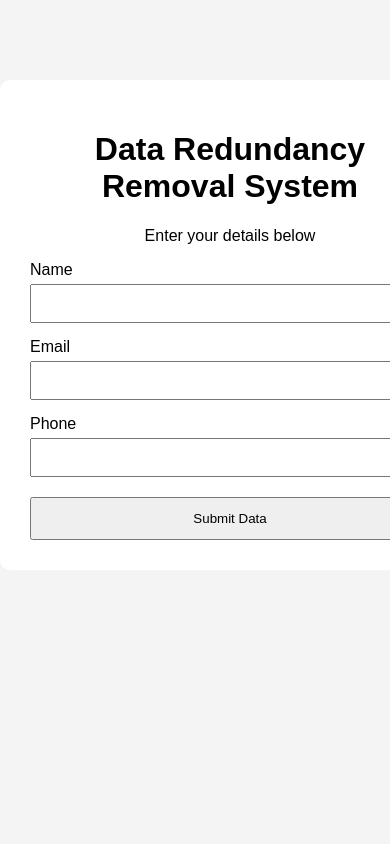
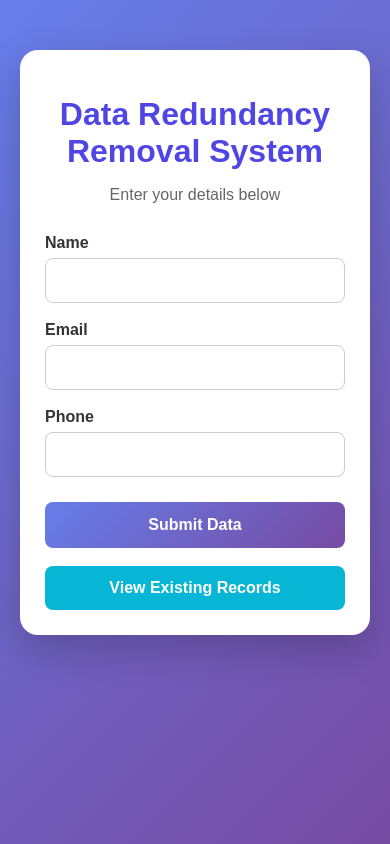
Before and after one commit to pava-n21/CodeAlpha_Data_Redundancy, a Flask app: page / in a window 390 px wide; the page is wider, and only the part inside the window is pictured. Run offline with Flask 3, Linux system fonts and the light colour scheme.

Commit message:
Improve UI and add records view

```diff
--- a/app.py
+++ b/app.py
@@ -119,7 +119,39 @@ def submit():
     )
 
 
-def save_validation_log(name, email, phone, data_hash, result, reason):
+@app.route("/records")
+def view_records():
+
+    connection = get_db_connection()
+    cursor = connection.cursor(dictionary=True)
+
+    cursor.execute(
+        """
+        SELECT name, email, phone, status, created_at
+        FROM records
+        ORDER BY id DESC
+        """
+    )
+
+    records = cursor.fetchall()
+
+    cursor.close()
+    connection.close()
+
+    return render_template(
+        "index.html",
+        records=records
+    )
+
+
+def save_validation_log(
+    name,
+    email,
+    phone,
+    data_hash,
+    result,
+    reason
+):
 
     connection = get_db_connection()
     cursor = connection.cursor()
@@ -130,7 +162,14 @@ def save_validation_log(name, email, phone, data_hash, result, reason):
         (name, email, phone, data_hash, result, reason)
         VALUES (%s, %s, %s, %s, %s, %s)
         """,
-        (name, email, phone, data_hash, result, reason)
+        (
+            name,
+            email,
+            phone,
+            data_hash,
+            result,
+            reason
+        )
     )
 
     connection.commit()
--- a/requirements.txt
+++ b/requirements.txt
@@ -0,0 +1,3 @@
+Flask
+mysql-connector-python
+python-dotenv
--- a/static/style.css
+++ b/static/style.css
@@ -1,47 +1,167 @@
+* {
+    box-sizing: border-box;
+}
+
 body {
     font-family: Arial, sans-serif;
-    background: #f4f4f4;
     margin: 0;
-    padding: 0;
+    min-height: 100vh;
+    background: linear-gradient(135deg, #667eea, #764ba2);
+    padding: 50px 20px;
 }
 
 .container {
-    width: 400px;
-    margin: 80px auto;
+    width: 100%;
+    max-width: 850px;
+    margin: auto;
     background: white;
-    padding: 30px;
-    border-radius: 10px;
+    padding: 40px;
+    border-radius: 18px;
+    box-shadow: 0 15px 40px rgba(0, 0, 0, 0.2);
 }
 
 h1 {
     text-align: center;
+    color: #4f46e5;
+    margin-bottom: 8px;
 }
 
 p {
     text-align: center;
+    color: #666;
+    margin-bottom: 30px;
 }
 
 label {
     display: block;
-    margin-top: 15px;
+    margin-top: 18px;
+    margin-bottom: 6px;
+    font-weight: bold;
+    color: #333;
 }
 
 input {
     width: 100%;
-    padding: 10px;
-    margin-top: 5px;
-    box-sizing: border-box;
+    padding: 13px;
+    border: 1px solid #ccc;
+    border-radius: 8px;
+    font-size: 15px;
+    outline: none;
+}
+
+input:focus {
+    border-color: #667eea;
+    box-shadow: 0 0 5px rgba(102, 126, 234, 0.4);
 }
 
 button {
     width: 100%;
-    padding: 12px;
-    margin-top: 20px;
+    padding: 14px;
+    margin-top: 25px;
     cursor: pointer;
+    border: none;
+    border-radius: 8px;
+    background: linear-gradient(135deg, #667eea, #764ba2);
+    color: white;
+    font-size: 16px;
+    font-weight: bold;
+}
+
+button:hover {
+    opacity: 0.9;
 }
 
 .message {
     margin-top: 20px;
-    padding: 10px;
+    padding: 14px;
     text-align: center;
+    border-radius: 8px;
+    background: #e8f5e9;
+    color: #1b5e20;
+    font-weight: bold;
 }
+
+.records-button {
+    display: block;
+    text-align: center;
+    text-decoration: none;
+    padding: 13px;
+    margin-top: 18px;
+    border-radius: 8px;
+    background: #06b6d4;
+    color: white;
+    font-weight: bold;
+}
+
+.records-button:hover {
+    background: #0891b2;
+}
+
+.records-section {
+    margin-top: 35px;
+}
+
+.records-section h2 {
+    text-align: center;
+    color: #4f46e5;
+    margin-bottom: 20px;
+}
+
+table {
+    width: 100%;
+    border-collapse: collapse;
+    overflow: hidden;
+    border-radius: 10px;
+}
+
+th {
+    background: linear-gradient(135deg, #667eea, #764ba2);
+    color: white;
+    padding: 13px;
+    text-align: left;
+}
+
+td {
+    padding: 12px;
+    border-bottom: 1px solid #ddd;
+}
+
+tr:nth-child(even) {
+    background: #f5f7ff;
+}
+
+tr:hover {
+    background: #eef2ff;
+}
+
+.back-button {
+    display: block;
+    text-align: center;
+    text-decoration: none;
+    padding: 12px;
+    margin-top: 20px;
+    border-radius: 8px;
+    background: #64748b;
+    color: white;
+    font-weight: bold;
+}
+
+.back-button:hover {
+    background: #475569;
+}
+
+@media (max-width: 700px) {
+
+    .container {
+        padding: 25px;
+    }
+
+    table {
+        font-size: 13px;
+    }
+
+    th,
+    td {
+        padding: 8px;
+    }
+}
--- a/templates/index.html
+++ b/templates/index.html
@@ -1,8 +1,10 @@
 <!DOCTYPE html>
 <html lang="en">
+
 <head>
     <meta charset="UTF-8">
     <meta name="viewport" content="width=device-width, initial-scale=1.0">
+
     <title>Data Redundancy Removal System</title>
 
     <link rel="stylesheet" href="{{ url_for('static', filename='style.css') }}">
@@ -16,28 +18,97 @@
 
         <p>Enter your details below</p>
 
+        <!-- Data Submission Form -->
         <form method="POST" action="/submit">
 
             <label for="name">Name</label>
-            <input type="text" id="name" name="name" required>
+            <input
+                type="text"
+                id="name"
+                name="name"
+                required
+            >
 
             <label for="email">Email</label>
-            <input type="email" id="email" name="email" required>
+            <input
+                type="email"
+                id="email"
+                name="email"
+                required
+            >
 
             <label for="phone">Phone</label>
-            <input type="text" id="phone" name="phone" required>
+            <input
+                type="text"
+                id="phone"
+                name="phone"
+                required
+            >
 
-            <button type="submit">Submit Data</button>
+            <button type="submit">
+                Submit Data
+            </button>
 
         </form>
 
+
+        <!-- Success / Error Message -->
         {% if message %}
+
             <div class="message">
                 {{ message }}
             </div>
+
+        {% endif %}
+
+
+        <!-- View Existing Records Button -->
+        <a href="/records" class="records-button">
+            View Existing Records
+        </a>
+
+
+        <!-- Existing Records -->
+        {% if records %}
+
+            <div class="records-section">
+
+                <h2>Existing Records</h2>
+
+                <table>
+
+                    <tr>
+                        <th>Name</th>
+                        <th>Email</th>
+                        <th>Phone</th>
+                        <th>Status</th>
+                    </tr>
+
+                    {% for record in records %}
+
+                    <tr>
+                        <td>{{ record.name }}</td>
+                        <td>{{ record.email }}</td>
+                        <td>{{ record.phone }}</td>
+                        <td>{{ record.status }}</td>
+                    </tr>
+
+                    {% endfor %}
+
+                </table>
+
+                <br>
+
+                <a href="/" class="back-button">
+                    Back to Home
+                </a>
+
+            </div>
+
         {% endif %}
 
     </div>
 
 </body>
+
 </html>
```
Also changed, not shown: database.py (+6 -4 lines).
